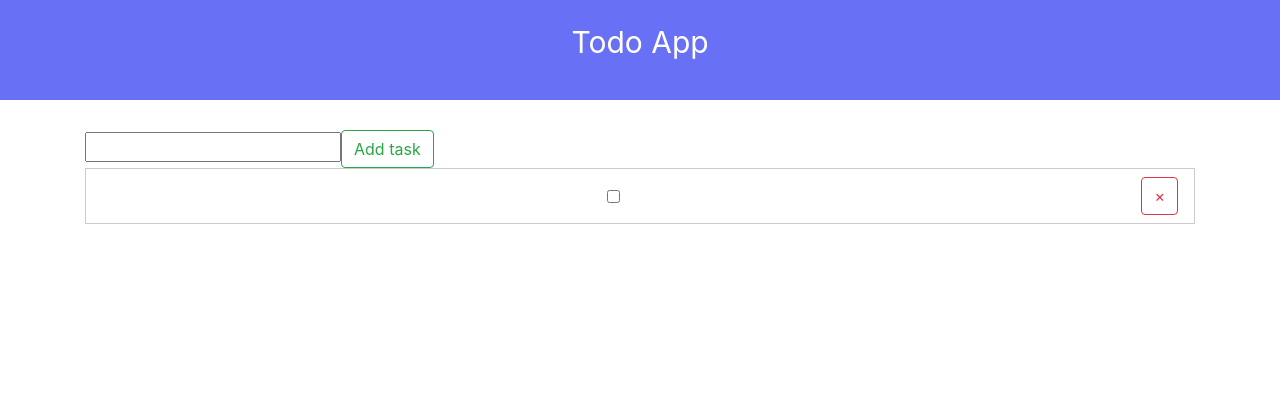
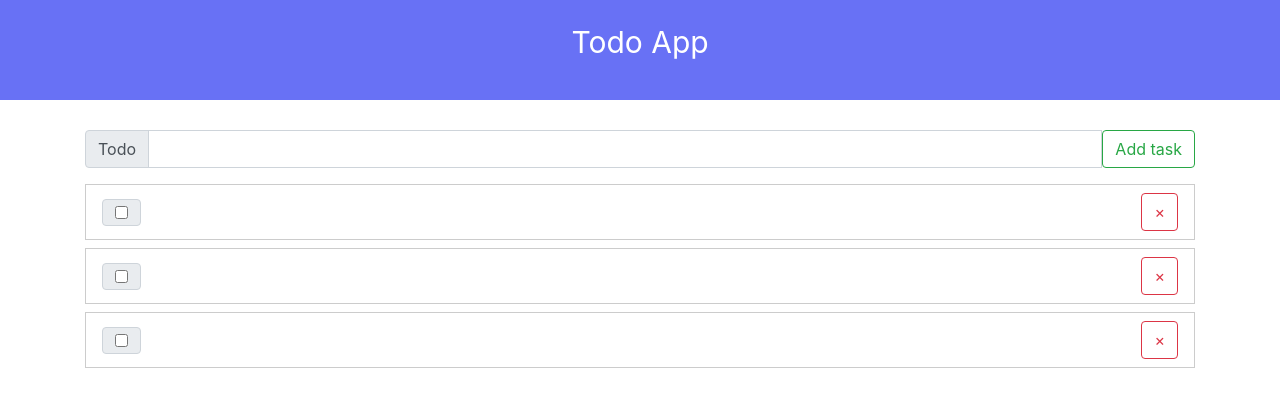
Before and after one commit to NicholasKlaus/reactproj, a React (Create React App) app: page / in a window 1280 px wide. Shown: the top 406 px of the page. Built offline with nearby package versions, Linux system fonts and the light colour scheme.

Commit message:
addув normal design

```diff
--- a/src/Todo/AddTodo.js
+++ b/src/Todo/AddTodo.js
@@ -1,12 +1,25 @@
 import React from 'react';
 import { Button } from 'react-bootstrap';
+import { InputGroup, InputGroupAddon, InputGroupText, Input } from 'react-bootstrap';
+import { FormControl } from 'react-bootstrap';
+
 
 
 function AddTodo() {
     return(
         <div>
-            <input/>
-            <Button variant="outline-success">Add task</Button>
+            <InputGroup className="mb-3">
+                <InputGroup.Prepend>
+                    <InputGroup.Text id="inputGroup-sizing-default">Todo</InputGroup.Text>
+                </InputGroup.Prepend>
+                <FormControl
+                    aria-label="Default"
+                    aria-describedby="inputGroup-sizing-default"
+                />
+                <Button variant="outline-success">Add task</Button>
+            </InputGroup>
+
+
         </div>
     )
 }
--- a/src/Todo/TodoItem.js
+++ b/src/Todo/TodoItem.js
@@ -1,10 +1,12 @@
 import React from 'react';
 import { Button } from 'react-bootstrap';
+import { InputGroup, InputGroupAddon, InputGroupText, Input } from 'react-bootstrap';
+
 
 function TodoItem() {
     return (
         <li className='listItem'>
-            <input type='checkbox' className='input'/>
+            <InputGroup.Checkbox aria-label="Checkbox for following text input" />
 
             <Button variant="outline-danger">&times;</Button>{' '}
         </li>
--- a/src/Todo/TodoList.js
+++ b/src/Todo/TodoList.js
@@ -4,6 +4,8 @@
 function TodoList(){
     return(
         <ul className='taskList'>
+            <TodoItem />
+            <TodoItem />
             <TodoItem />
         </ul>
     )
--- a/src/index.css
+++ b/src/index.css
@@ -54,19 +54,3 @@
   border: 1px solid #ccc;
   margin-bottom: .5rem;
 }
-
-.input {
-  margin-right: 1rem;
-  width: 100%;
-}
-
-.done {
-  text-decoration: line-through;
-}
-
-.addForm {
-  margin-bottom: 1rem;
-  display: flex;
-  justify-content: space-between;
-
-}
```
